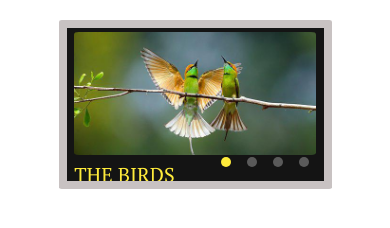
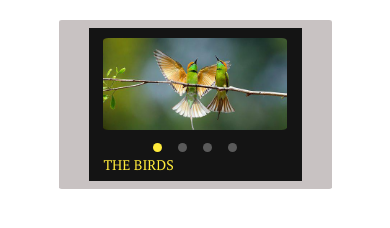
Before and after one commit to OlegLepeshko/cssMemSlider, a plain HTML site: page cssMemSlider/index.html in a window 390 px wide. Drawn offline with Linux system fonts and the light colour scheme.

Commit message:
feat: add mobile version (SAT, MAY 14, 2022 14:47:24 PM)

```diff
--- a/cssMemSlider/style.css
+++ b/cssMemSlider/style.css
@@ -71,8 +71,8 @@
 }
 
 .dots label {
-  width: 10px;
-  height: 10px;
+  width: 9px;
+  height: 9px;
   background: #fff;
   margin: 0 8px;
   border-radius: 50%;
@@ -113,3 +113,61 @@
   background: #ffeb3b;
   opacity: 1;
 }
+
+@media (max-width: 767px) {
+  .slider {
+    width: 100%;
+    position: absolute;
+    height: 0;
+    padding-top: 56.25%;
+    background: #141414;
+    overflow: hidden;
+    border: solid 8px #e4dddddd;
+    border-left-width: 30px;
+    border-right-width: 30px;
+    border-radius: 1%;
+
+  }
+
+  .slide img {
+    width: 100%;
+    height: 75%;
+    object-fit: cover;
+    transform: scale(1.1);
+    transition: 1.2s;
+    border-radius: 3%;
+  }
+
+  .slide {
+    position: absolute;
+    width: 86%;
+    height: 80%;
+    top: 7%;
+    left: 7%;
+    opacity: 0;
+  }
+
+  .dots {
+    bottom: 19%;
+    right: 19%;
+    left: 19%;
+    position: absolute;
+    display: flex;
+    justify-content: center;
+    align-items: center;
+  }
+
+  .caption {
+    font-size: 14px;
+  }
+
+#radio-1:checked ~ #slide-1 .caption,
+#radio-2:checked ~ #slide-2 .caption,
+#radio-3:checked ~ #slide-3 .caption,
+#radio-4:checked ~ #slide-4 .caption {
+  opacity: 1;
+  top: 95%;
+}
+
+
+ }
```
